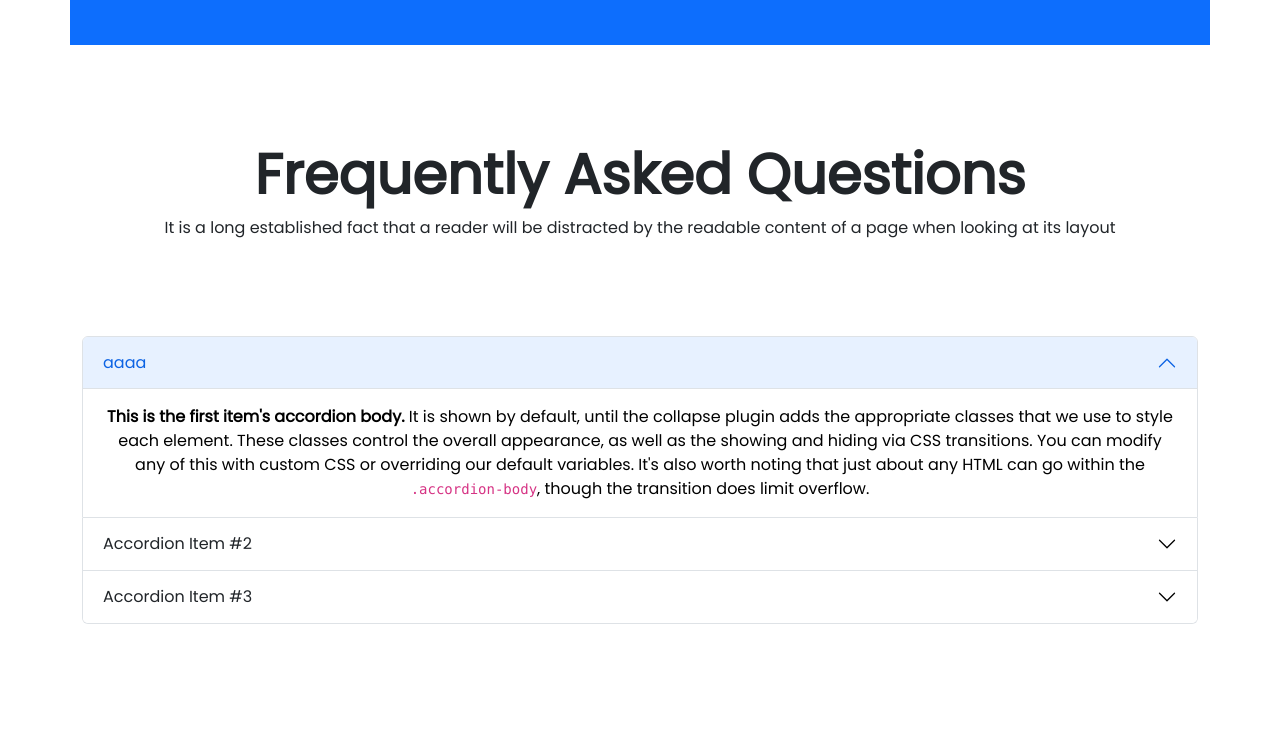
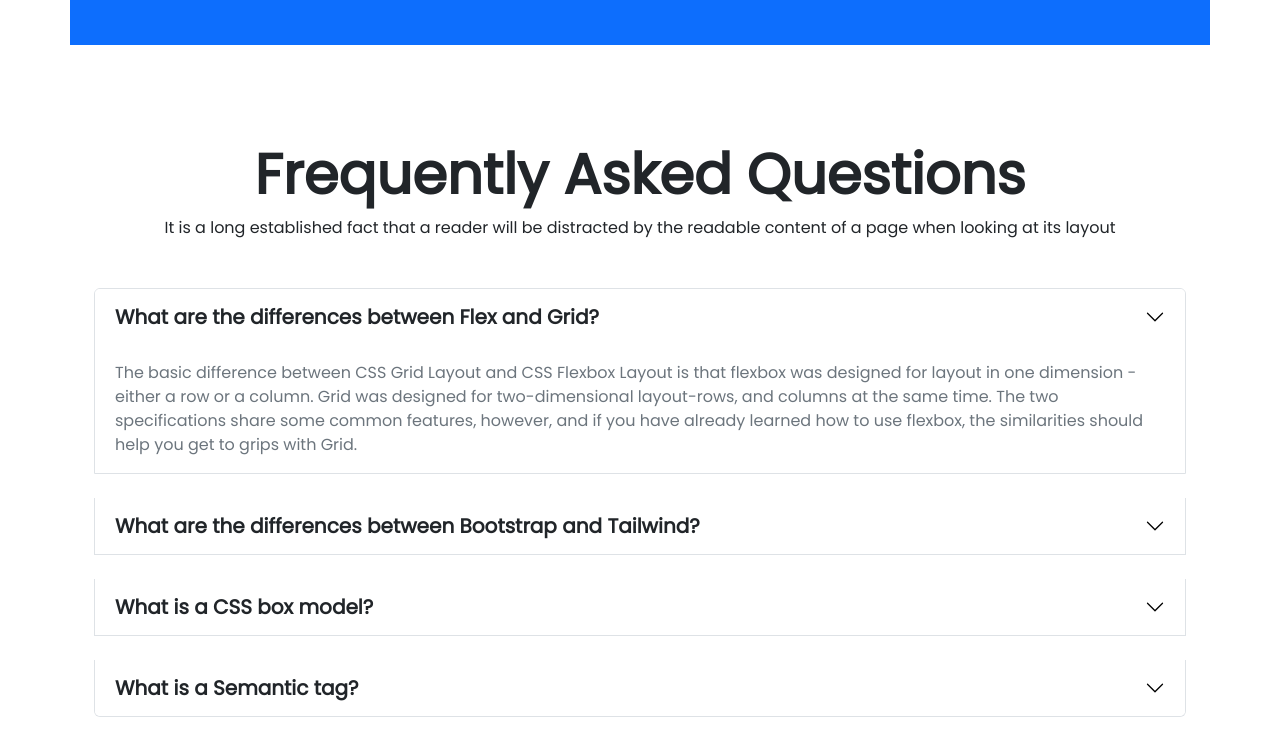
Before and after one commit to Sayeedkarimraad/Edu-website, a plain HTML site: page index.html in a window 1280 px wide. Shown: the part 2067-2822 px from the top of the page. Drawn offline with nearby package versions, Linux system fonts and the light colour scheme.

Commit message:
added forth part

```diff
--- a/index.html
+++ b/index.html
@@ -272,68 +272,86 @@
         </div>
     </div>
 </div>
+<!-- qustion area -->
 <div class="container text-center my-5 py-5">
     <div>
         <h1 class="display-4 fw-bold">Frequently Asked Questions</h1>
-        <p>It is a long established fact that a reader will be distracted by the readable content of a page when looking
+        <p class="fs-6">It is a long established fact that a reader will be distracted by the readable content of a
+            page
+            when looking
             at its layout</p>
     </div>
-    <div class="py-5 my-5">
+    <div class="container my-5">
         <div class="accordion" id="accordionExample">
-            <div class="accordion-item">
+            <div class="accordion-item my-4">
                 <h2 class="accordion-header" id="headingOne">
-                    <button class="accordion-button" type="button" data-bs-toggle="collapse"
+                    <button class="accordion-button collapsed fw-semibold fs-5" type="button" data-bs-toggle="collapse"
                         data-bs-target="#collapseOne" aria-expanded="true" aria-controls="collapseOne">
-                        aaaa
+                        What are the differences between Flex and Grid?
                     </button>
                 </h2>
                 <div id="collapseOne" class="accordion-collapse collapse show" aria-labelledby="headingOne"
                     data-bs-parent="#accordionExample">
-                    <div class="accordion-body">
-                        <strong>This is the first item's accordion body.</strong> It is shown by default, until the
-                        collapse plugin adds the appropriate classes that we use to style each element. These classes
-                        control the overall appearance, as well as the showing and hiding via CSS transitions. You can
-                        modify any of this with custom CSS or overriding our default variables. It's also worth noting
-                        that just about any HTML can go within the <code>.accordion-body</code>, though the transition
-                        does limit overflow.
+                    <div class="accordion-body text-start text-secondary">
+                        The basic difference between CSS Grid Layout and CSS Flexbox Layout is that flexbox was designed
+                        for layout in one dimension - either a row or a column. Grid was designed for two-dimensional
+                        layout-rows, and columns at the same time. The two specifications share some common features,
+                        however, and if you have already learned how to use flexbox, the similarities should help you
+                        get to grips with Grid.
                     </div>
                 </div>
             </div>
-            <div class="accordion-item">
+            <div class="accordion-item my-4">
                 <h2 class="accordion-header" id="headingTwo">
-                    <button class="accordion-button collapsed" type="button" data-bs-toggle="collapse"
+                    <button class="accordion-button collapsed fw-semibold fs-5" type="button" data-bs-toggle="collapse"
                         data-bs-target="#collapseTwo" aria-expanded="false" aria-controls="collapseTwo">
-                        Accordion Item #2
+                        What are the differences between Bootstrap and Tailwind?
                     </button>
                 </h2>
                 <div id="collapseTwo" class="accordion-collapse collapse" aria-labelledby="headingTwo"
                     data-bs-parent="#accordionExample">
-                    <div class="accordion-body">
-                        <strong>This is the second item's accordion body.</strong> It is hidden by default, until the
-                        collapse plugin adds the appropriate classes that we use to style each element. These classes
-                        control the overall appearance, as well as the showing and hiding via CSS transitions. You can
-                        modify any of this with custom CSS or overriding our default variables. It's also worth noting
-                        that just about any HTML can go within the <code>.accordion-body</code>, though the transition
-                        does limit overflow.
+                    <div class="accordion-body text-start text-secondary">
+                        Developers describe Bootstrap as "Simple and flexible HTML, CSS, and JS for popular UI
+                        components and interactions". Bootstrap is the most popular HTML, CSS, and JS framework for
+                        developing responsive, mobile first projects on the web. On the other hand, Tailwind CSS is
+                        detailed as "A utility-first CSS framework for rapid UI development". Tailwind is different from
+                        frameworks like Bootstrap, Foundation, or Bulma in that it's not a UI kit. It doesn't have a
+                        default theme, and there are no build-in UI components. It comes with a menu of predesigned
+                        widgets to build your site with, but doesn't impose design decisions that are difficult to undo.
                     </div>
                 </div>
             </div>
-            <div class="accordion-item">
+            <div class="accordion-item my-4">
                 <h2 class="accordion-header" id="headingThree">
-                    <button class="accordion-button collapsed" type="button" data-bs-toggle="collapse"
+                    <button class="accordion-button collapsed fw-semibold fs-5" type="button" data-bs-toggle="collapse"
                         data-bs-target="#collapseThree" aria-expanded="false" aria-controls="collapseThree">
-                        Accordion Item #3
+                        What is a CSS box model?
                     </button>
                 </h2>
                 <div id="collapseThree" class="accordion-collapse collapse" aria-labelledby="headingThree"
                     data-bs-parent="#accordionExample">
-                    <div class="accordion-body">
-                        <strong>This is the third item's accordion body.</strong> It is hidden by default, until the
-                        collapse plugin adds the appropriate classes that we use to style each element. These classes
-                        control the overall appearance, as well as the showing and hiding via CSS transitions. You can
-                        modify any of this with custom CSS or overriding our default variables. It's also worth noting
-                        that just about any HTML can go within the <code>.accordion-body</code>, though the transition
-                        does limit overflow.
+                    <div class="accordion-body text-start text-secondary">
+                        The CSS box model is a container that contains multiple properties including borders, margin,
+                        padding, and the content itself. It is used to create the design and layout of web pages. It can
+                        be used as a toolkit for customizing the layout of different elements. The web browser renders
+                        every element as a rectangular box according to the CSS box model. Box-Model has multiple
+                        properties in CSS.
+                    </div>
+                </div>
+            </div>
+            <div class="accordion-item my-4">
+                <h2 class="accordion-header" id="headingThree">
+                    <button class="accordion-button collapsed fw-semibold fs-5" type="button" data-bs-toggle="collapse"
+                        data-bs-target="#collapseFour" aria-expanded="false" aria-controls="collapseFour">
+                        What is a Semantic tag?
+                    </button>
+                </h2>
+                <div id="collapseFour" class="accordion-collapse collapse" aria-labelledby="headingFour"
+                    data-bs-parent="#accordionExample">
+                    <div class="accordion-body text-start text-secondary">
+                        The HTML semantics refers to the tags that provide meaning to an HTML page rather than just
+                        presentation. It makes HTML more comprehensible by better defining the different sections and
+                        layout of web pages.
                     </div>
                 </div>
             </div>
```
